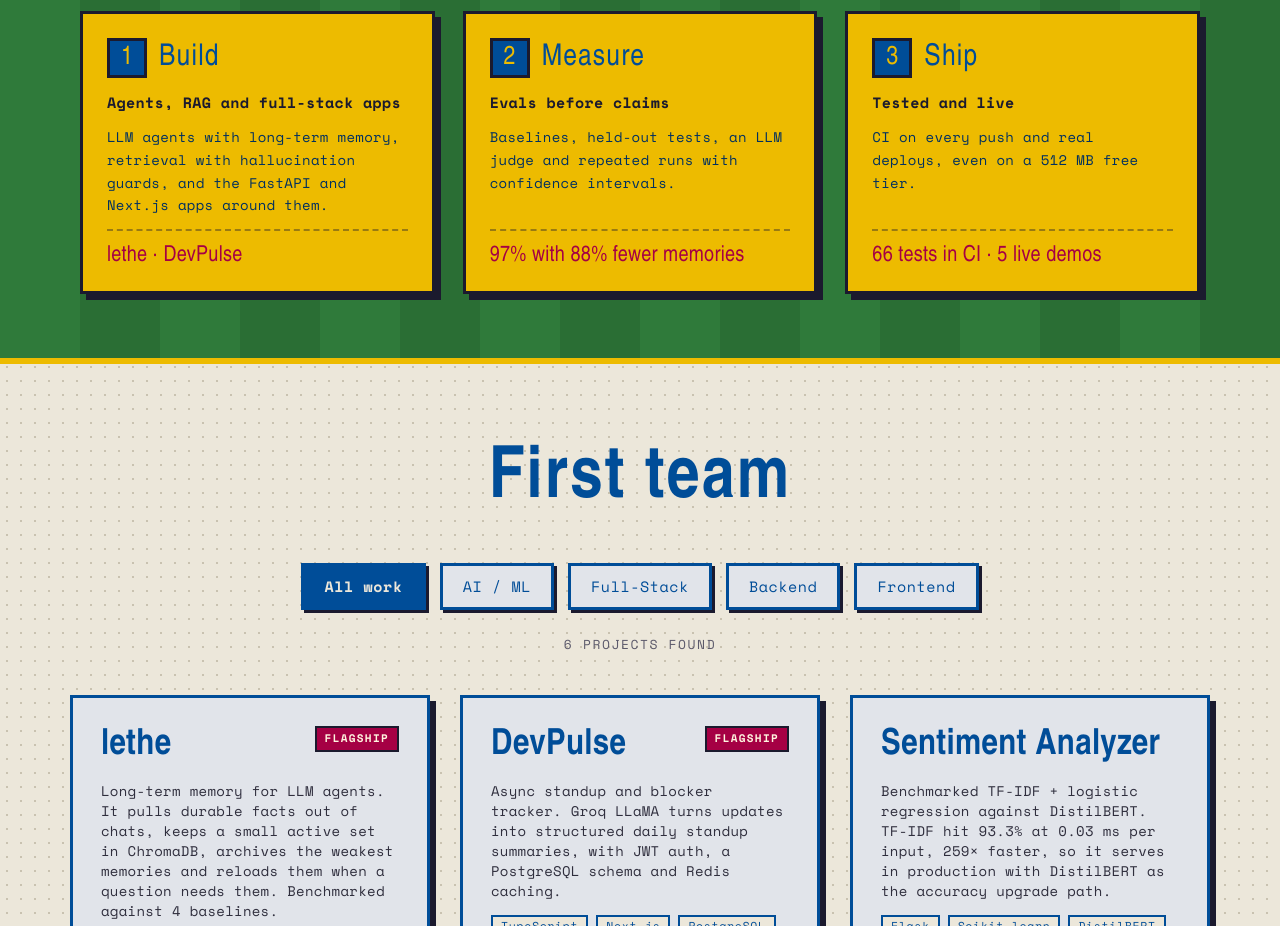
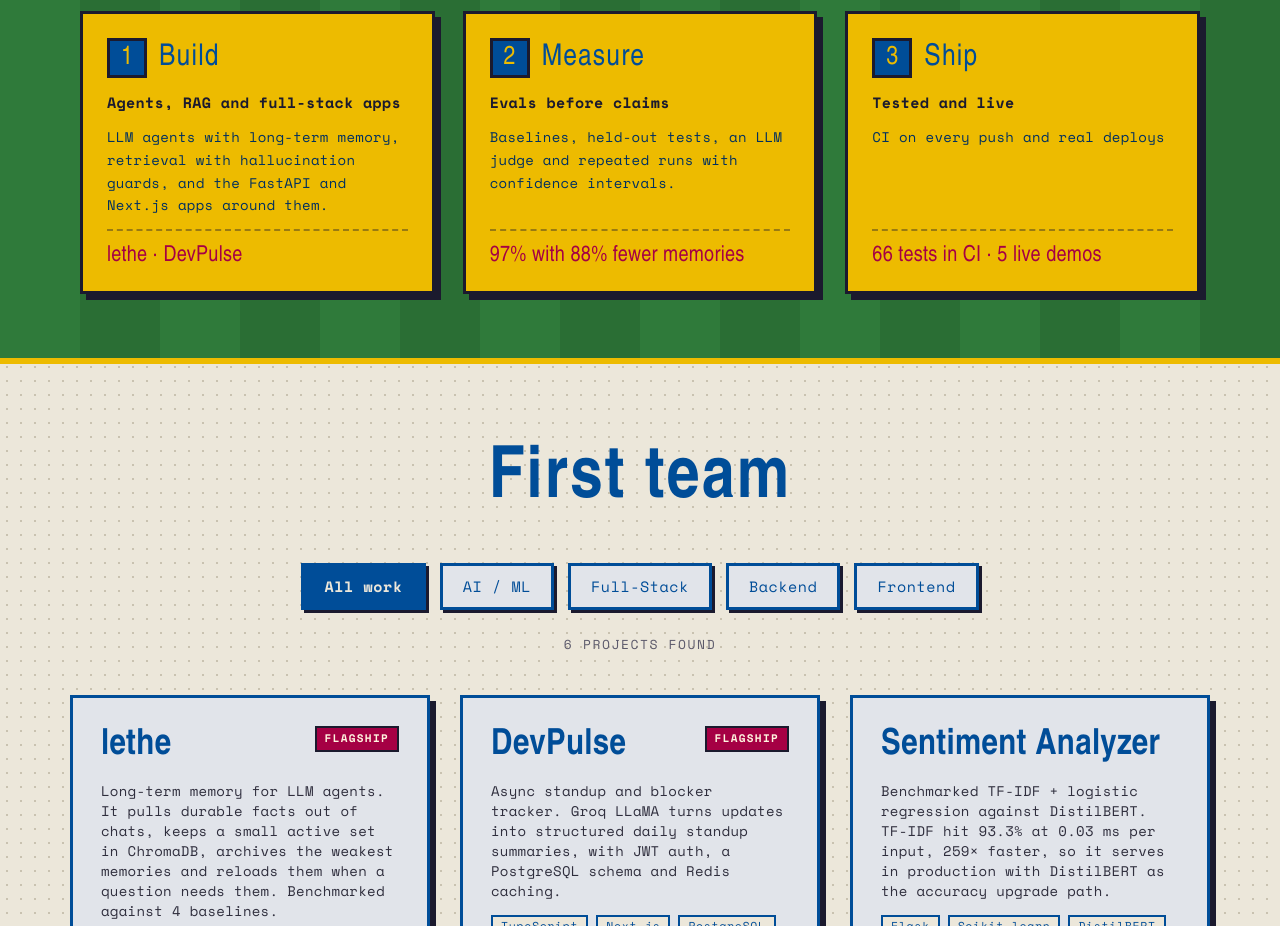
Before and after one commit to amn-00/portfolio, a React (Vite) app: page / in a window 1280 px wide. Shown: the part 1320-2246 px from the top of the page. Built offline with nearby package versions, Linux system fonts and the light colour scheme; a web font is replaced by a local one.

Commit message:
Rename section to What I bring

```diff
--- a/src/data/portfolio.js
+++ b/src/data/portfolio.js
@@ -72,7 +72,7 @@
     no: 3,
     move: "Ship",
     title: "Tested and live",
-    text: "CI on every push and real deploys, even on a 512 MB free tier.",
+    text: "CI on every push and real deploys",
     proof: "66 tests in CI · 5 live demos",
   },
 ];
```
